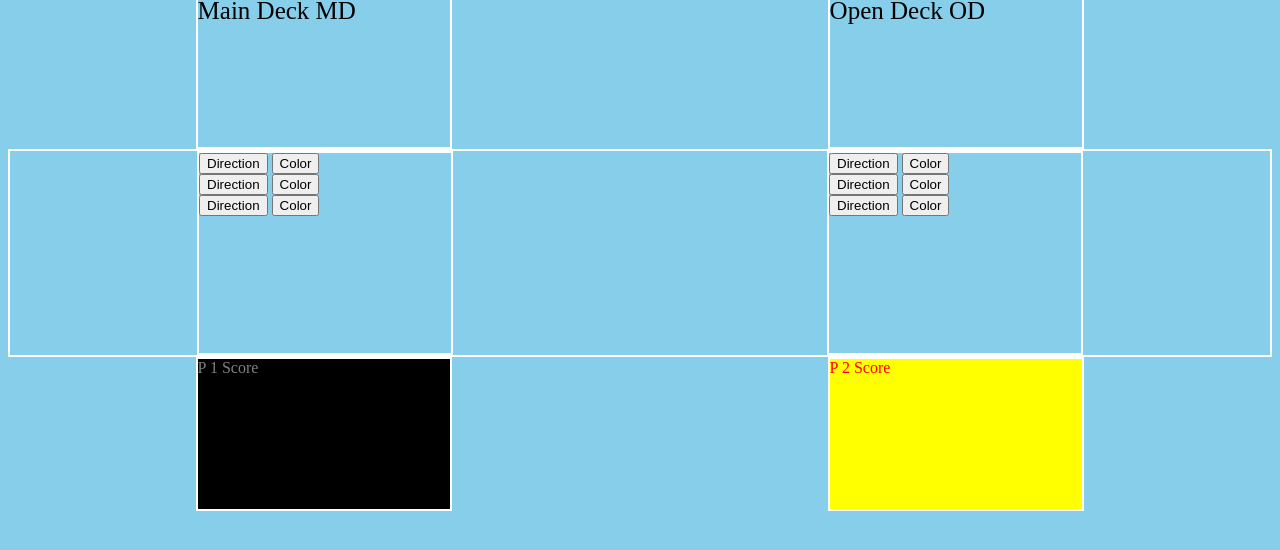
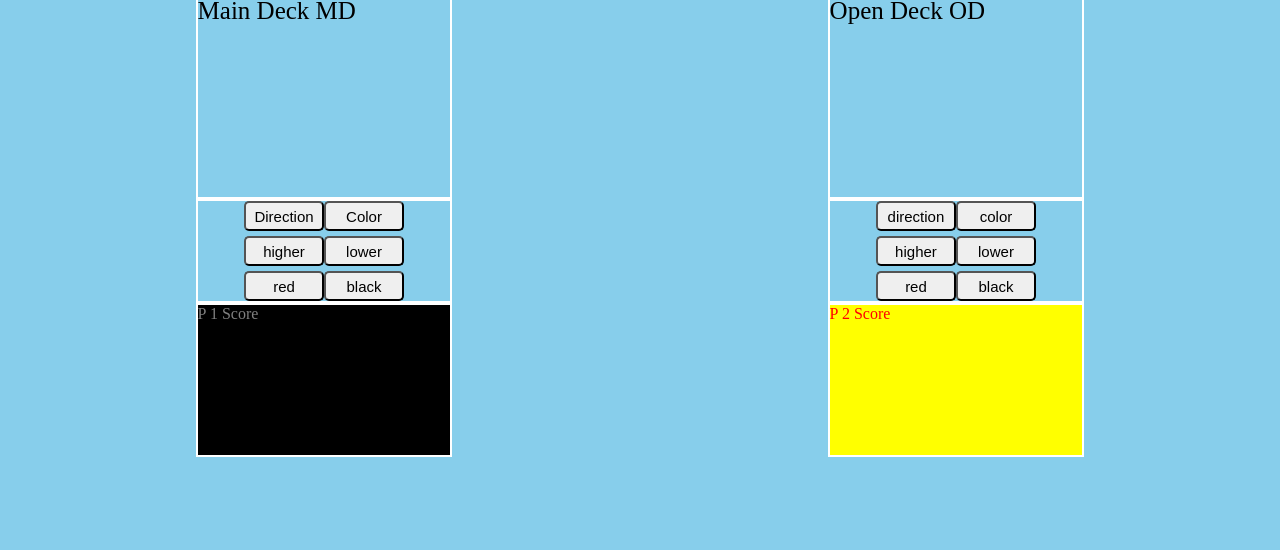
Before and after one commit to Tianster/gaProjectGame, a website: page game/index.html in a window 1280 px wide. Shown: the part 66-616 px from the top of the page. Drawn offline with Linux system fonts and the light colour scheme.

Commit message:
Added more Div amendments

```diff
--- a/game/game.css
+++ b/game/game.css
@@ -16,7 +16,7 @@ body {
 .deckCard {
   width: 20%;
   margin: 0 auto;
-  height: 150px;
+  height: 200px;
   border: 2px solid white;
 }
 #mainDeck {
@@ -35,19 +35,36 @@ body {
 .buttonContainer {
   display: flex;
   flex-direction: row;
-  border: 2px solid white;
 }
 .containerP1 {
   width: 20%;
   margin: 0 auto;
-  height: 200px;
+  height: 100px;
   border: 2px solid white;
+  display: flex;
+  flex-direction: column;
+  justify-content: space-between;
 }
 .containerP2 {
   width: 20%;
   margin: 0 auto;
-  height: 200px;
+  height: 100px;
   border: 2px solid white;
+  display: flex;
+  flex-direction: column;
+  justify-content: space-between;
+}
+.buttonBox {
+  display: flex;
+  flex-direction: row;
+  margin: 0 auto;
+  justify-content: center;
+}
+.buttons {
+  width: 80px;
+  height: 30px;
+  font-size: 15px;
+  border-radius: 5px;
 }
 #direction, #color, #higher,
 #lower, #red, #black {
--- a/game/index.html
+++ b/game/index.html
@@ -17,31 +17,31 @@
     </div>
 <div class="buttonContainer">
   <div class="containerP1">
-    <div class="choiceP1">
-      <button id="directionP1">Direction</button>
-      <button id="colorP1">Color</button>
+    <div class="buttonBox">
+      <button class="buttons" id="directionP1">Direction</button>
+      <button class="buttons" id="colorP1">Color</button>
     </div>
-    <div class="choiceDirectionP1">
-      <button id="higherP1">Direction</button>
-      <button id="lowerP1">Color</button>
+    <div class="buttonBox">
+      <button class="buttons" id="higherP1">higher</button>
+      <button class="buttons" id="lowerP1">lower</button>
     </div>
-    <div class="choiceColorP1">
-      <button id="redP1">Direction</button>
-      <button id="blackP1">Color</button>
+    <div class="buttonBox">
+      <button class="buttons" id="redP1">red</button>
+      <button class="buttons" id="blackP1">black</button>
     </div>
   </div>
   <div class="containerP2">
-    <div class="choiceP2">
-      <button id="directionP2">Direction</button>
-      <button id="colorP2">Color</button>
+    <div class="buttonBox">
+      <button class="buttons" id="directionP2">direction</button>
+      <button class="buttons" id="colorP2">color</button>
     </div>
-    <div class="choiceDirectionP2">
-      <button id="higherP2">Direction</button>
-      <button id="lowerP2">Color</button>
+    <div class="buttonBox">
+      <button class="buttons" id="higherP2">higher</button>
+      <button class="buttons" id="lowerP2">lower</button>
     </div>
-    <div class="choiceColorP2">
-      <button id="redP2">Direction</button>
-      <button id="blackP2">Color</button>
+    <div class="buttonBox">
+      <button class="buttons" id="redP2">red</button>
+      <button class="buttons" id="blackP2">black</button>
     </div>
   </div>
 </div>
```
Also changed, not shown: dist/game.css, dist/index.html.
